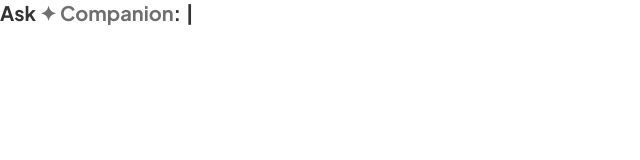
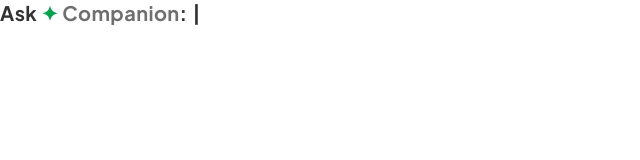
Before and after one commit to leeeccles/OB-Companion-Widget, a plain HTML site: page index.html in a window 1280 px wide. Shown: the full height of the page, 0-640 px from the left. Drawn offline with Linux system fonts and the light colour scheme.

Commit message:
Add letter-spacing and change star color in index.html

```diff
--- a/index.html
+++ b/index.html
@@ -20,6 +20,7 @@
     font-size: 20px;
     font-weight: 700;
     line-height: 1.3;
+    letter-spacing: 0.02em;
     color: #333333;
     white-space: nowrap;
   }
@@ -40,6 +41,7 @@
   }
   .star {
     display: inline-block;
+    color: #00A44C;
   }
   .cursor {
     display: inline-block;
@@ -65,7 +67,7 @@
 </style>
 </head>
 <body>
-<span aria-hidden="true">Ask&nbsp;<span class="star"><span class="ai">✦</span></span><span class="ai"> Companion</span>:&nbsp;<span id="t"></span><span class="cursor" id="c">|</span></span>
+<span aria-hidden="true">Ask&nbsp;<span class="star">✦</span><span class="ai"> Companion</span>:&nbsp;<span id="t"></span><span class="cursor" id="c">|</span></span>
 <script>
 (function(){
   var Q = [
```
